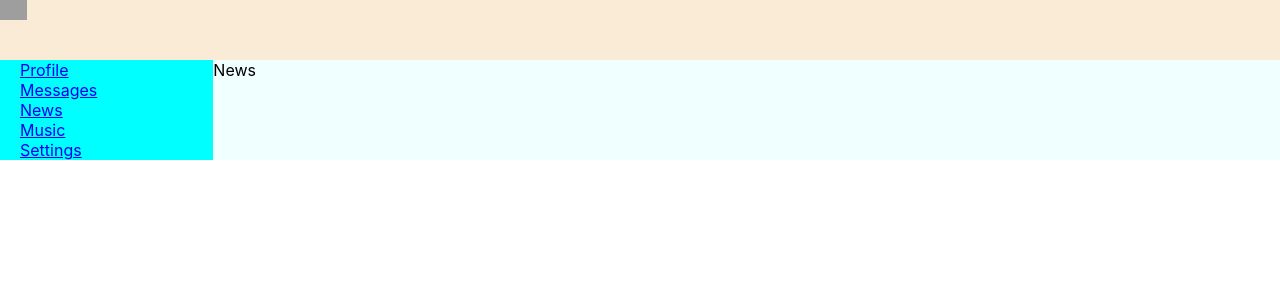
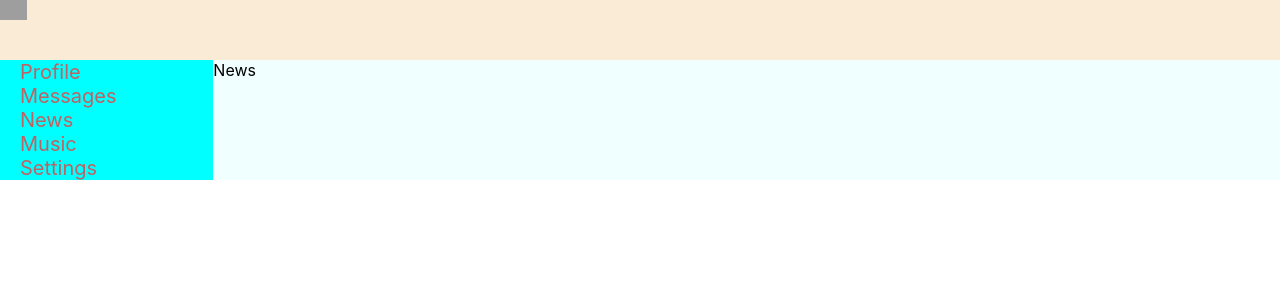
Before and after one commit to Ney924/Network_V2, a React (Create React App) app: page /news in a window 1280 px wide. Shown: the top 300 px of the page. Built offline with nearby package versions, Linux system fonts and the light colour scheme; grey boxes are pictures that could not be loaded.

Commit message:
Урок 20 NavLink (activClassName не сработал)

```diff
--- a/src/components/NavBar/NavBar.css
+++ b/src/components/NavBar/NavBar.css
@@ -3,8 +3,15 @@
         background-color: aqua;
       }
 
-.item {
-        color: #ffff;
-        font-size: 16px;
+
+.item a {
+        color: rgb(190, 99, 99);
+        font-size: 20px;
         padding-left: 20px;
+        text-decoration: none;
+
 }
+
+.active-link {
+        color: rgb(235, 243, 243);
+}
--- a/src/components/NavBar/NavBar.jsx
+++ b/src/components/NavBar/NavBar.jsx
@@ -1,24 +1,25 @@
 import React from 'react';
 import './NavBar.css'
+import {NavLink} from 'react-router-dom'
 
 
 const NavBar = () => {
         return (
         <nav className='nav'>
                 <div className='item'>
-                        <a href='/profile'>Profile</a>
+                        <NavLink to='/profile' activeClassName='active-link'>Profile</NavLink>
                 </div>
                 <div className='item'>
-                        <a href='/dialogs'>Messages</a>
+                        <NavLink to='/dialogs' activeClassName='active-link'>Messages</NavLink>
                 </div>
                 <div className='item'>
-                        <a href='/news'>News</a>
+                        <NavLink to='/news' activeClassName='active-link'>News</NavLink>
                 </div>
                 <div className='item'>
-                        <a href='/music'>Music</a>
+                        <NavLink to='/music' activeClassName='active-link'>Music</NavLink>
                 </div>
                 <div className='item'>
-                        <a href='/settings'>Settings</a>
+                        <NavLink to='/settings' activeClassName='active-link'>Settings</NavLink>
                 </div>
         </nav>
         );
```
